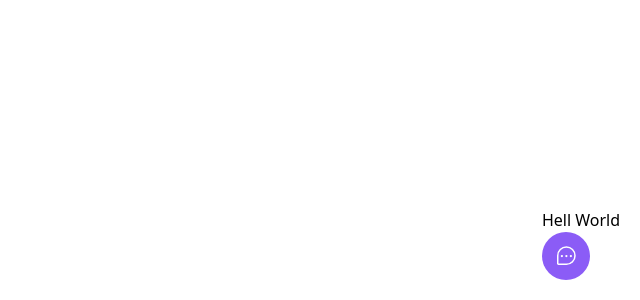
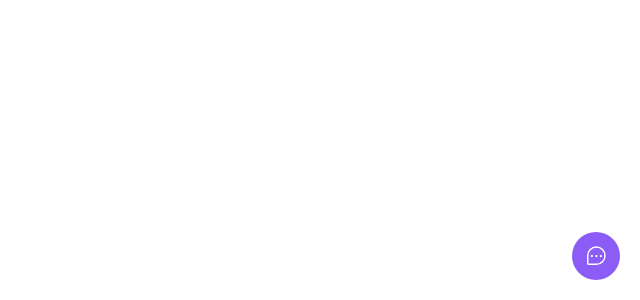
Before and after one commit to PauloMarquess/nlw-return, a React (Vite) app: page / in a window 1280 px wide. Shown: the part 500-800 px from the top of the page, without its empty margins (640-1280 px from the left). Built offline with nearby package versions, Linux system fonts and the light colour scheme.

Commit message:
feat: adicionado biblioteca Popover

```diff
--- a/package.json
+++ b/package.json
@@ -8,6 +8,7 @@
     "preview": "vite preview"
   },
   "dependencies": {
+    "@headlessui/react": "^1.6.1",
     "@types/styled-components": "^5.1.25",
     "phosphor-react": "^1.4.1",
     "react": "^18.0.0",
--- a/src/components/Widget.tsx
+++ b/src/components/Widget.tsx
@@ -1,19 +1,16 @@
+import { Popover } from '@headlessui/react';
 import { ChatTeardropDots } from 'phosphor-react';
-import { Button } from './Button';
 
 export const Widget = () => {
     return (
-        <div className="absolute bottom-5 right-5 ">
-            <p>Hell World</p>
-            <Button
-                className="bg-brand-500 rounded-full px-3 h-12 text-white flex items-center group"
-                onClick={() => {}}
-            >
+        <Popover className="absolute bottom-5 right-5 ">
+            <Popover.Panel>Hell World</Popover.Panel>
+            <Popover.Button className="bg-brand-500 rounded-full px-3 h-12 text-white flex items-center group">
                 <ChatTeardropDots className="w-6 h-6 " />
                 <span className="max-w-0 overflow-hidden group-hover:max-w-xs transition-all duration-500 ease-linear ">
                     <span className="pl-2"></span>Feedback
                 </span>
-            </Button>
-        </div>
+            </Popover.Button>
+        </Popover>
     );
 };
```
Also changed, not shown: 1 other file (tests, documents, lock files or other folders).
